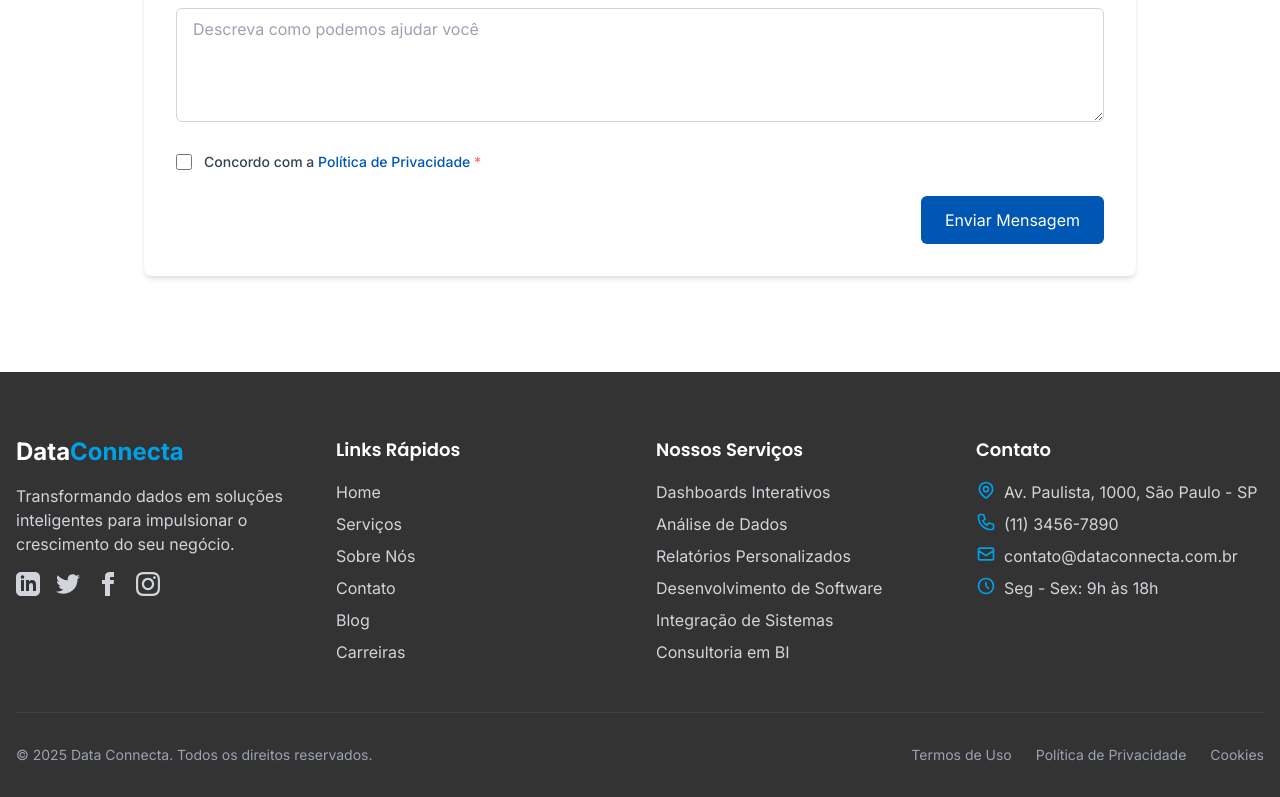
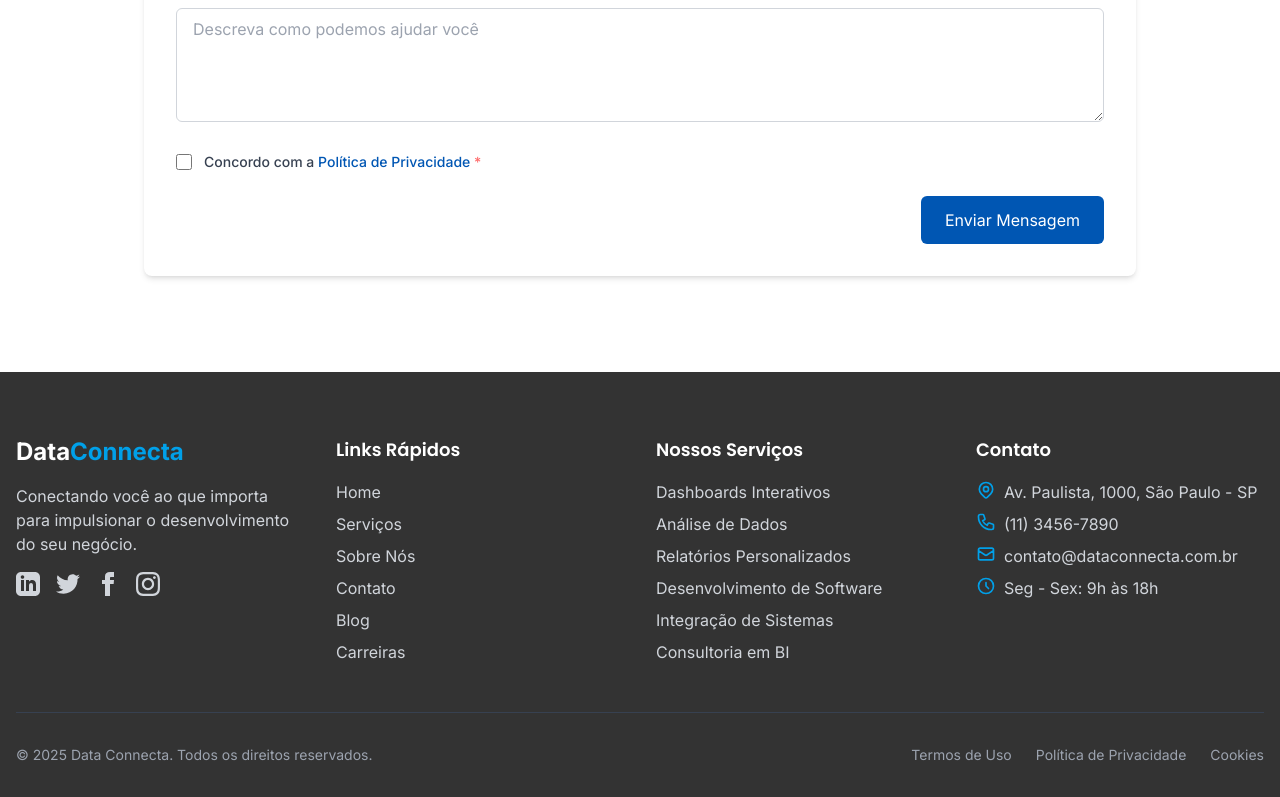
Before and after one commit to ShillyaRodgez/Data-Connecta, a React (Vite) app: page / in a window 1280 px wide. Shown: the part 4522-5319 px from the top of the page. Built offline with nearby package versions, Linux system fonts and the light colour scheme; the HTML template or start-up script is replaced by a standard one.

Commit message:
docs(Footer): update tagline for better clarity and relevance
The tagline in the Footer component was updated to better reflect the company's mission and to make it more relevant to the target audience. The new tagline emphasizes connecting users to what matters most for their business development.

```diff
--- a/src/components/Footer.jsx
+++ b/src/components/Footer.jsx
@@ -18,7 +18,7 @@ const Footer = () => {
               Data<span className="text-secondary">Connecta</span>
             </a>
             <p className="mb-4 text-gray-300">
-              Transformando dados em soluções inteligentes para impulsionar o crescimento do seu negócio.
+              Conectando você ao que importa para impulsionar o desenvolvimento do seu negócio.
             </p>
             <div className="flex space-x-4">
               {/* Ícones de redes sociais */}
```
